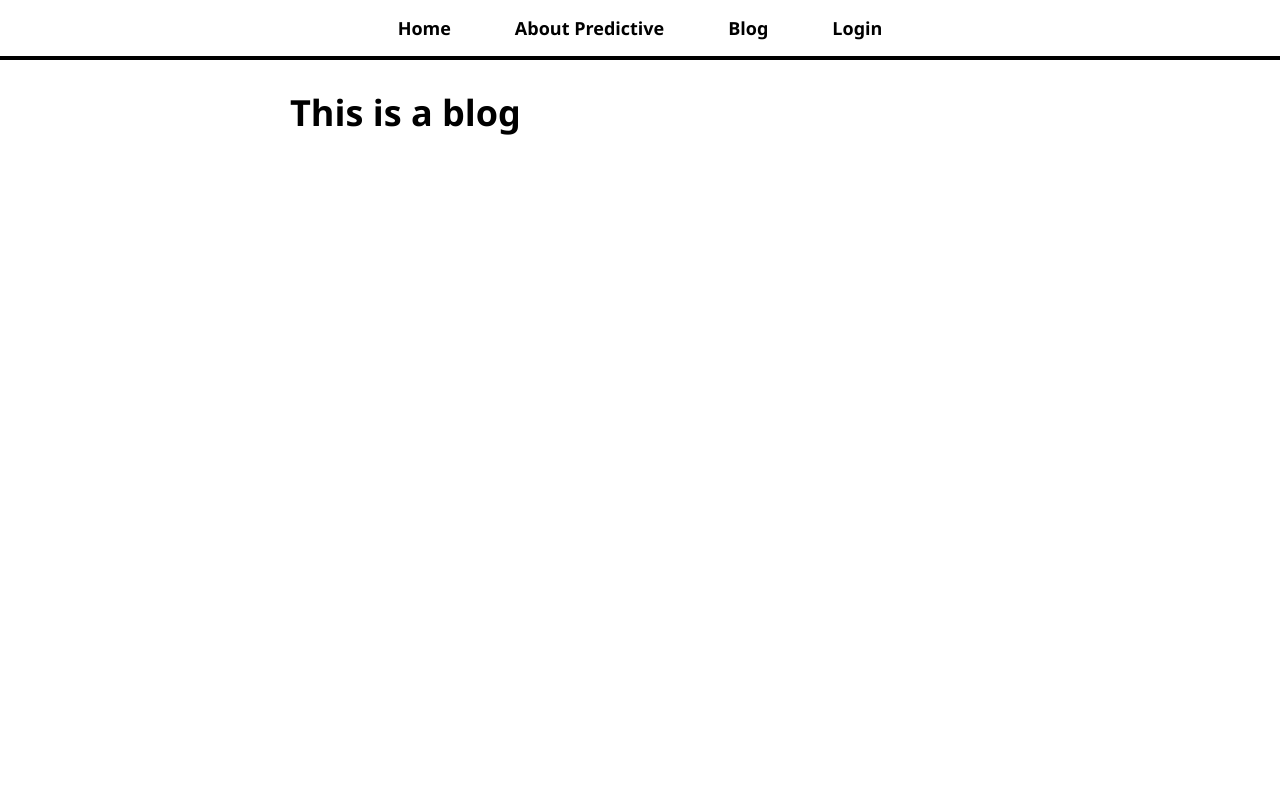
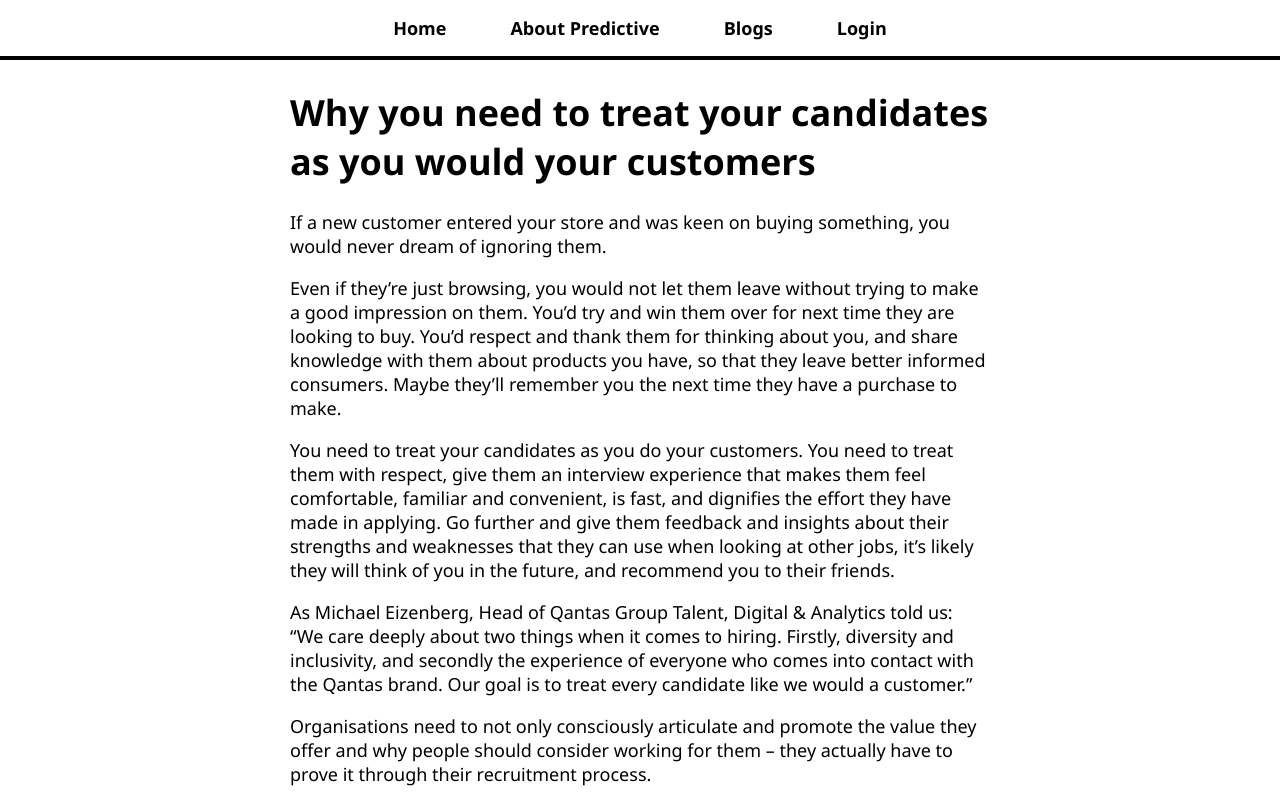
Before and after one commit to yangcodes/predictive-menu-code-test, a React (Create React App) app: page /blog/customers in a window 1280 px wide. Built offline with nearby package versions, Linux system fonts and the light colour scheme.

Commit message:
created blog content and linked it with router

```diff
--- a/src/App.js
+++ b/src/App.js
@@ -3,7 +3,7 @@ import HomePage from "./Pages/HomePage";
 import { BrowserRouter as Router, Route } from "react-router-dom";
 
 import AboutPage from "./Pages/AboutPage";
-import BlogList from "./Pages/BlogList";
+import BlogListPage from "./Pages/BlogListPage";
 import BlogPage from "./Pages/BlogPage";
 import LoginPage from "./Pages/LoginPage";
 import NavBar from "./NavBar";
@@ -16,8 +16,8 @@ function App() {
         <div id="page-body">
           <Route path="/" component={HomePage} exact />
           <Route path="/about" component={AboutPage} />
-          <Route path="/blog-list" component={BlogList} />
-          <Route path="/blog" component={BlogPage} />
+          <Route path="/blog-list" component={BlogListPage} />
+          <Route path="/blog/:name" component={BlogPage} />
           <Route path="/login" component={LoginPage} />
         </div>
       </div>
--- a/src/NavBar.js
+++ b/src/NavBar.js
@@ -12,7 +12,7 @@ const NavBar = () => {
           <Link to="/about">About Predictive</Link>
         </li>
         <li>
-          <Link to="/blog-list">Blog</Link>
+          <Link to="/blog-list">Blogs</Link>
         </li>
         <li>
           <Link to="/login">Login</Link>
--- a/src/Pages/BlogList.js
+++ /dev/null
@@ -1,9 +0,0 @@
-import React from "react";
-
-const BlogList = () => (
-  <>
-    <h1>Articles</h1>
-  </>
-);
-
-export default BlogList;
--- /dev/null
+++ b/src/Pages/BlogListPage.js
@@ -0,0 +1,9 @@
+import React from "react";
+
+const BlogListPage = () => (
+  <>
+    <h1>Blogs</h1>
+  </>
+);
+
+export default BlogListPage;
--- a/src/Pages/BlogPage.js
+++ b/src/Pages/BlogPage.js
@@ -1,9 +1,18 @@
 import React from "react";
+import blogContent from "./blog-content";
 
-const BlogPage = () => (
-  <>
-    <h1>This is a blog</h1>
-  </>
-);
+const BlogPage = ({ match }) => {
+  const name = match.params.name;
+  const blog = blogContent.find((blog) => blog.name === name);
+  if (!blog) return <h1>Sorry, article doesn't exist</h1>;
+  return (
+    <>
+      <h1>{blog.title}</h1>
+      {blog.content.map((paragraph, key) => (
+        <p key={key}>{paragraph}</p>
+      ))}
+    </>
+  );
+};
 
 export default BlogPage;
--- /dev/null
+++ b/src/Pages/blog-content.js
@@ -0,0 +1,38 @@
+const blogs = [
+  {
+    name: "customers",
+    title: "Why you need to treat your candidates as you would your customers",
+    content: [
+      `If a new customer entered your store and was keen on buying something, you would never dream of ignoring them.`,
+      `Even if they’re just browsing, you would not let them leave without trying to make a good impression on them. You’d try and win them over for next time they are looking to buy. You’d respect and thank them for thinking about you, and share knowledge with them about products you have, so that they leave better informed consumers. Maybe they’ll remember you the next time they have a purchase to make.`,
+      `You need to treat your candidates as you do your customers. You need to treat them with respect, give them an interview experience that makes them feel comfortable, familiar and convenient, is fast, and dignifies the effort they have made in applying. Go further and give them feedback and insights about their strengths and weaknesses that they can use when looking at other jobs, it’s likely they will think of you in the future, and recommend you to their friends.`,
+      `As Michael Eizenberg, Head of Qantas Group Talent, Digital & Analytics told us: “We care deeply about two things when it comes to hiring. Firstly, diversity and inclusivity, and secondly the experience of everyone who comes into contact with the Qantas brand. Our goal is to treat every candidate like we would a customer.”`,
+      `Organisations need to not only consciously articulate and promote the value they offer and why people should consider working for them – they actually have to prove it through their recruitment process. `,
+    ],
+  },
+
+  {
+    name: "recruitment",
+    title: "How Iceland won best in-house innovation in recruitment",
+    content: [
+      `Established in 2002, the Recruiter Awards gala is the UK’s largest event for the entire recruitment community recognising outstanding achievements by agencies and in-house recruiters.`,
+      `The award recognises the partnership between  Iceland and PredictiveHire that saved their store leaders 24,000 hours a year by implementing transformational change – during a pandemic.`,
+      `The Judges comments were that: “ this simple, straightforward submission ticked every box by demonstrating the contribution the recruitment function played to the success of their overall business. They also clearly demonstrated thoughtful consideration to the fact that many candidates would be applying for jobs at Iceland following the decimation of their previous career paths, for example, aviation industry employees.”`,
+      `We’re thrilled to announce that along with our customer Iceland Foods, we won the award for Best In-House Innovation in Recruitment at the 2021 Recruiter Awards in London.`,
+    ],
+  },
+  {
+    name: "data",
+    title: "Five steps you can take to help data build better DE&I outcomes",
+    content: [
+      `Creating an organisation that is inclusive, hires and promotes everyone equitably and has a diverse representation of people requires confronting uncomfortable truths and the confidence to navigate these with heart. The path to meaningful change cannot be done without data. Data allows us to clearly diagnose issues in a company, and also, just as importantly, to measure what is working. Without data-backed accountability,  it’s unlikely much will change.`,
+      `The good news is that these days most organisations believe that diverse teams are beneficial to business outcomes, innovation, customer loyalty and employee trust. The better your team represents its customers, the few blind spots you’ll have when it comes to meeting customer needs.`,
+      `The biggest challenge is not often not around intention, but rather diagnosing what is happening inside an organisation. The reasons contributing to bias are often numerous and complex like company history, systemic racism and sexism, leaving decisions to ‘gut feelings’ and well-intentioned directives to hire based on “culture fit” that only result in more homogenous teams.`,
+      `This is being accountable. Measure where you are at, learn from it, and set on improving on where you are. Then do it again. This is where the power of data really lies – by trying initiatives and testing what is working, and then measuring the outcomes – you can iterate quickly when no headway is being made. This takes all the guesswork out of whether there is improvement or not.
+
+`,
+    ],
+  },
+];
+
+export default blogs;
```
